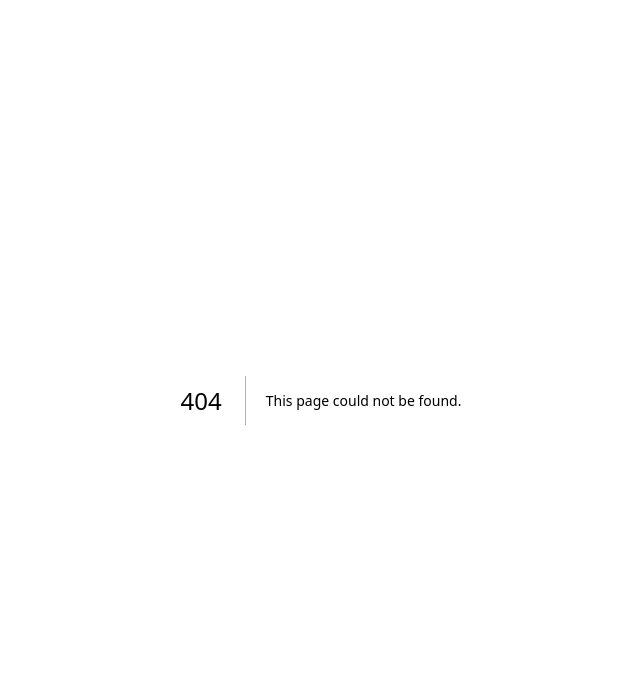
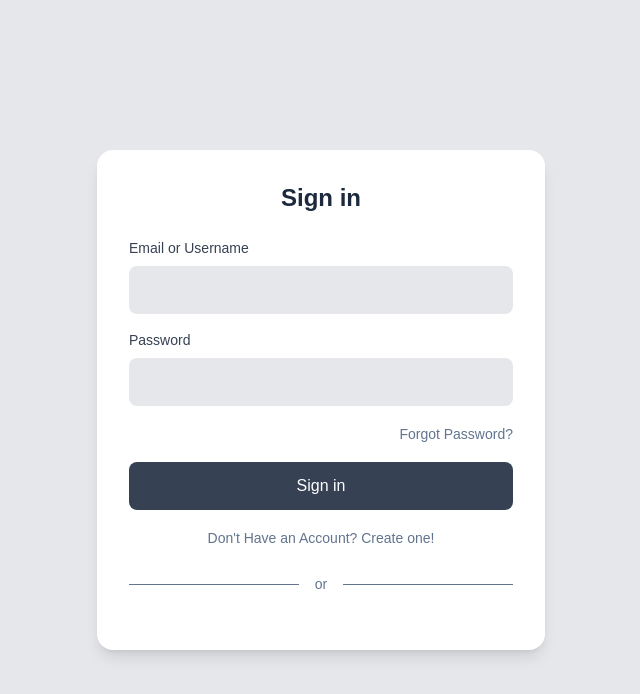
Before and after one commit to Oasis-NEU/f25-group-16, a Next.js app: page /login in a window 1280 px wide. Before the commit this address had no page. Shown: the top 694 px of the page, without its empty margins (319-959 px from the left). Built offline with nearby package versions, Linux system fonts and the light colour scheme.

Commit message:
login page and routes

```diff
--- /dev/null
+++ b/app/feed/page.js
@@ -0,0 +1,7 @@
+export default function Feed() {
+  return (
+    <div>
+      <h1>Feed Page</h1>
+    </div>
+  );
+}
--- a/app/layout.js
+++ b/app/layout.js
@@ -19,6 +19,9 @@ export const metadata = {
 export default function RootLayout({ children }) {
   return (
     <html lang="en">
+      <head>
+        <script src="https://accounts.google.com/gsi/client" async defer></script>
+      </head>
       <body
         className={`${geistSans.variable} ${geistMono.variable} antialiased`}
       >
--- /dev/null
+++ b/app/login/create/page.js
@@ -0,0 +1,7 @@
+export default function Create() {
+  return (
+    <div>
+      <h1>Create Account Page</h1>
+    </div>
+  );
+}
--- /dev/null
+++ b/app/login/page.js
@@ -0,0 +1,117 @@
+'use client';
+import { useRouter } from 'next/navigation';
+import { useEffect, useRef } from 'react';
+
+export default function Login() {
+  const router = useRouter();
+  const googleButtonRef = useRef(null);
+
+  const handleSignIn = () => {
+    router.push('/feed');
+  };
+
+  // Initialize Google Sign-In
+  useEffect(() => {
+    if (typeof window !== 'undefined' && window.google) {
+      window.google.accounts.id.initialize({
+        client_id: process.env.NEXT_PUBLIC_GOOGLE_CLIENT_ID,
+        callback: handleCredentialResponse,
+      });
+
+      // Render the Google Sign-In button
+      if (googleButtonRef.current) {
+        window.google.accounts.id.renderButton(
+          googleButtonRef.current,
+          {
+            theme: 'outline',
+            size: 'large',
+            width: 384, // Set explicit width in pixels (matches max-w-md container)
+            text: 'continue_with',
+          }
+        );
+      }
+    }
+  }, []);
+
+  const handleCredentialResponse = (response) => {
+    // Handle the JWT token from Google
+    console.log('Google Sign-In response:', response);
+
+    // You can decode the JWT token here or send it to your backend
+    // For now, we'll just redirect to the feed
+    router.push('/feed');
+  };
+
+  return (
+    <div className="min-h-screen bg-gray-200 flex items-center justify-center p-4">
+      <div className="bg-white rounded-2xl shadow-lg p-8 w-full max-w-md">
+        <h1 className="text-2xl font-semibold text-slate-800 text-center mb-6">Sign in</h1>
+
+        <div className="space-y-4">
+          <div>
+            <label className="block text-gray-700 text-sm font-medium mb-2">
+              Email or Username
+            </label>
+            <input
+              type="text"
+              className="w-full px-3 py-3 bg-gray-200 rounded-lg border-none focus:outline-none focus:ring-2 focus:ring-blue-500 text-slate-700"
+            />
+          </div>
+
+          <div>
+            <label className="block text-gray-700 text-sm font-medium mb-2">
+              Password
+            </label>
+            <input
+              type="password"
+              className="w-full px-3 py-3 bg-gray-200 rounded-lg border-none focus:outline-none focus:ring-2 focus:ring-blue-500 text-slate-500"
+            />
+          </div>
+
+          <div className="text-right">
+            <a href="/password" className="text-slate-500 text-sm hover:underline">
+              Forgot Password?
+            </a>
+          </div>
+
+          <button
+            onClick={handleSignIn}
+            className="w-full bg-gray-700 text-white py-3 px-4 rounded-lg font-medium hover:bg-gray-800 transition-colors mb-4"
+          >
+            Sign in
+          </button>
+        </div>
+
+        <div className="text-center">
+
+            <a href="/login/create" className="text-slate-500 text-sm hover:underline">
+              Don't Have an Account? Create one!
+            </a>
+          </div>
+
+        <div className="flex items-center my-6">
+          <div className="flex-1 border-t border-slate-500"></div>
+          <span className="px-4 text-slate-500 text-sm">or</span>
+          <div className="flex-1 border-t border-slate-500"></div>
+        </div>
+
+        {/* Google Sign-In Button */}
+        <div ref={googleButtonRef} className="w-full google-signin-container"></div>
+
+        <style dangerouslySetInnerHTML={{
+          __html: `
+            .google-signin-container .g_id_signin {
+              width: 100% !important;
+            }
+            .google-signin-container .g_id_signin > div {
+              width: 100% !important;
+            }
+            .google-signin-container .g_id_signin iframe {
+              width: 100% !important;
+            }
+          `
+        }} />
+      </div>
+    </div>
+  );
+}
--- /dev/null
+++ b/app/password/page.js
@@ -0,0 +1,7 @@
+export default function Password() {
+  return (
+    <div>
+      <h1>Reset Password Page</h1>
+    </div>
+  );
+}
```
Also changed, not shown: public/images/google.png (added).
